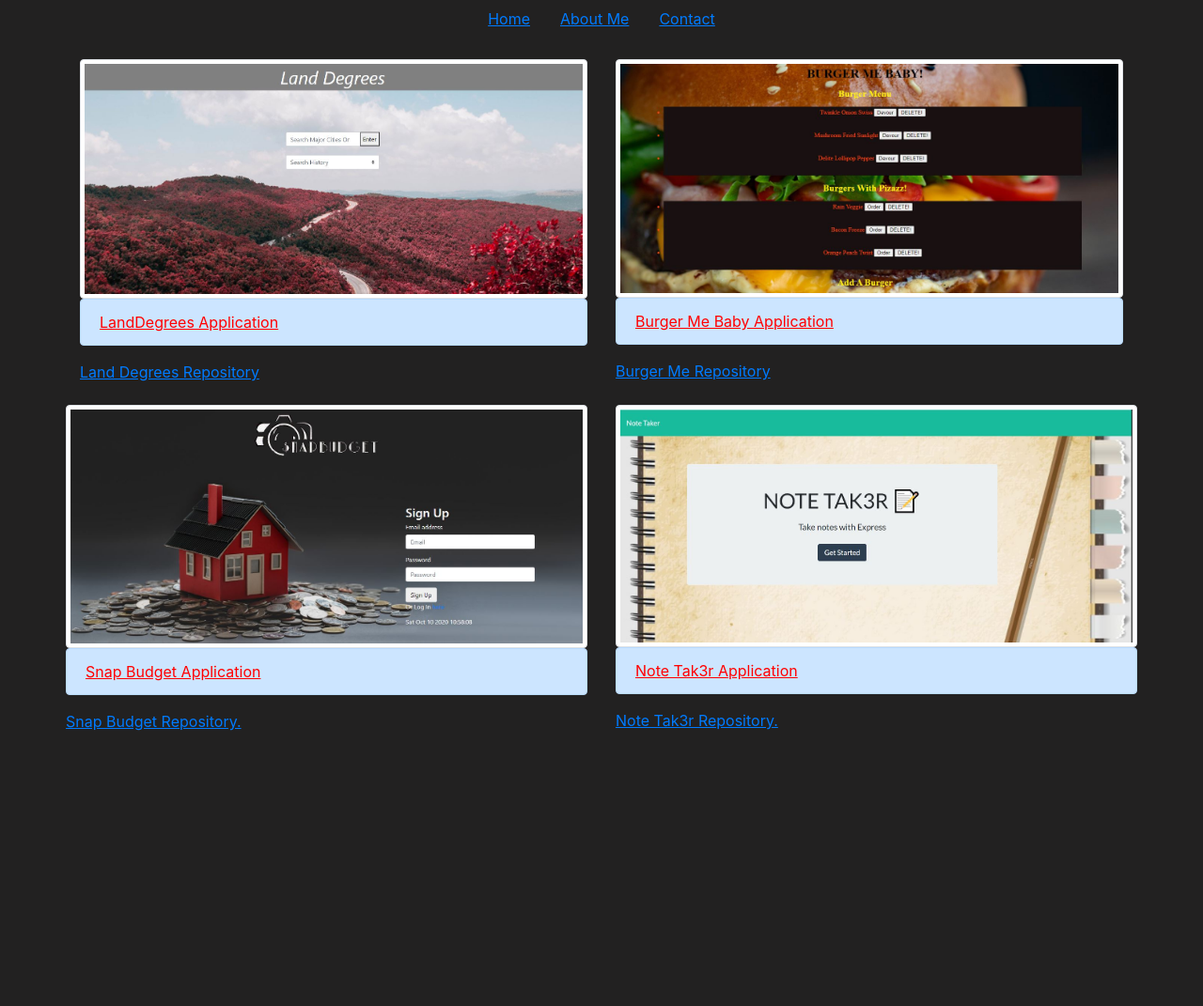
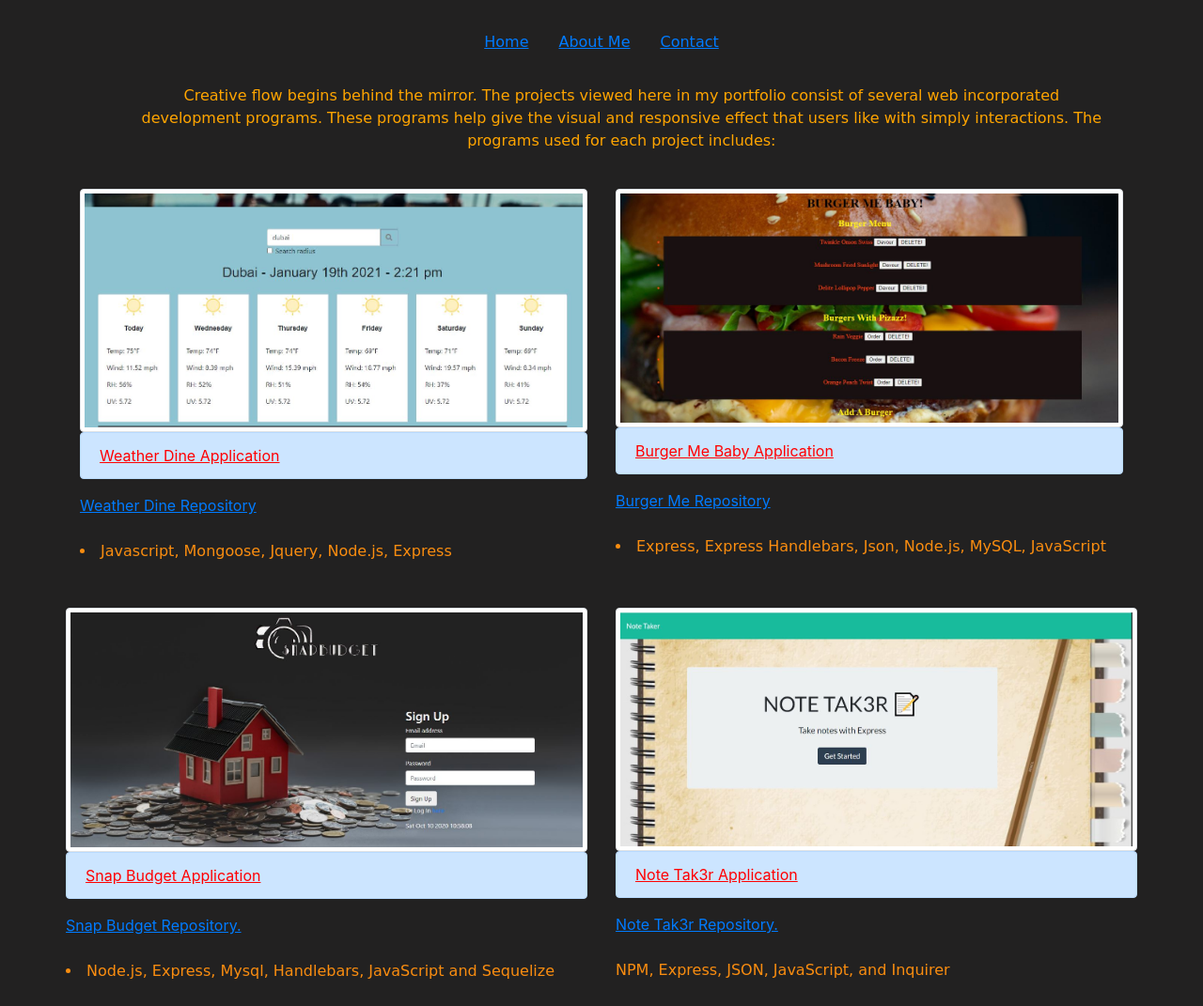
Before and after one commit to nnismithllc/WorkProfile, a PHP site: page /Portfolio.html in a window 1280 px wide. Shown: the whole page at 94% size. Before the commit the page ends 778 px from the top, so only its background shows below. Run offline with PHP 8.4, Linux system fonts and the light colour scheme.

Commit message:
updated repo and data information

```diff
--- a/Portfolio.html
+++ b/Portfolio.html
@@ -10,13 +10,30 @@
     <style>
       body {background-color: rgb(34, 33, 33)
         }
+
       .row {
         margin-top: 23px;
       }
 
       a {
+      text-decoration: underline;
+      }
 
-  text-decoration: underline;
+      p, li {
+
+      font-family: 'Caveat', cursive;
+      color: rgb(250, 141, 16);
+      margin-top: 25px;
+      justify-content: center;
+      align-items: center;
+
+      }
+
+      .pair {
+       display: inline-block;
+       margin: auto;
+       text-align: center;
+
       }
 
    </style>
@@ -39,20 +56,25 @@
  </nav>
 
 <!-- Container Information -->
+<div class="col-10 pair " style="margin-left: 10%;">
+<p style="color: orange;"> Creative flow begins behind the mirror. The projects viewed here in my portfolio consist of several web incorporated development programs. These programs help give the visual and responsive effect that users like with simply interactions. The programs used for each project includes:
+</p>
+</div>
   <div class="container">
       <div class="row">
       <div class="col-md-6 col-xs-6">
-        <img src="stylesheets/Images/LandDegrees.JPG" class="img-responsive img-thumbnail" alt="LandDegree Image">
-        <div class="alert alert-primary" role="alert"><a href="https://nnismithllc.github.io/LandDegrees/"style="color: red"> LandDegrees Application</a></div>
-        <a href="https://github.com/nnismithllc/LandDegrees">Land Degrees Repository</a>
+        <img src="stylesheets/Images/WeatherDine.JPG" class="img-responsive img-thumbnail" alt="LandDegree Image">
+        <div class="alert alert-primary" role="alert"><a href="https://chidinmanze.github.io/project1/"style="color: red">Weather Dine Application</a></div>
+        <a href="https://github.com/chidinmanze/project1">Weather Dine Repository</a>
+        <p> <li>Javascript, Mongoose, Jquery, Node.js, Express</li></p>
 
   </div>
 
-      <div class="col-md-6 col-xl-6">
+      <div class="col-md-6 col-xs-6">
         <img src="stylesheets/Images/Burger.JPG" class="img-responsive img-thumbnail" alt="Burger Image">
         <div class="alert alert-primary" role="alert"> <a href="https://burgermebabydelight.herokuapp.com/"style="color: red">Burger Me Baby Application</a> </div>
         <a href="https://github.com/nnismithllc/EatDaBurger">Burger Me Repository</a>
-
+        <p> <li> Express, Express Handlebars, Json, Node.js, MySQL, JavaScript</li></p>
    </div>
 <br>
   <!-- Row Information -->
@@ -61,7 +83,7 @@
           <img src="stylesheets/Images/snapbudget.JPG" class="img-responsive img-thumbnail" alt="SnapBudget Image">
           <div class="alert alert-primary" role="alert"> <a href="https://mysnapbudget.herokuapp.com/" style="color: red"> Snap Budget Application</a> </div>
           <a href="https://github.com/nnismithllc/EatDaBurger"> Snap Budget Repository.</a>
-
+        <p> <li> Node.js, Express, Mysql, Handlebars, JavaScript and Sequelize </li></p>
     </div>
 
 <!-- Column Information -->
@@ -69,7 +91,10 @@
           <img src="stylesheets/Images/NoteTaker.JPG" class="img-responsive img-thumbnail" alt="Note Taker Image">
           <div class="alert alert-primary" role="alert"> <a href="https://notetak3r.herokuapp.com/" style="color: red"> Note Tak3r Application</a>  </div>
           <a href="https://github.com/nnismithllc/NoteTak3r"> Note Tak3r Repository.</a>
+          <p> NPM, Express, JSON, JavaScript, and Inquirer </p>
     </div>
-
+  </div>
+</div>
+</div>
 </body>
 </html>
--- a/contact.html
+++ b/contact.html
@@ -76,6 +76,7 @@ window.onload = changeImages;
 
 <!-- Body Information and Nav Bar -->
   <body>
+    <p>The projects include a few </p>
      <ul class="nav justify-content-center">
        <li class="nav-item"><a class="nav-link active" href="starter.html" >Home</a>
       </li>
--- a/starter.html
+++ b/starter.html
@@ -12,6 +12,9 @@
     <link href="https://fonts.googleapis.com/css2?family=Antic+Slab&family=Dancing+Script:wght@700&display=swap" rel="stylesheet">
 
     <link href="https://fonts.googleapis.com/css2?family=Dancing+Script:wght@500&family=Satisfy&display=swap" rel="stylesheet">
+
+    <link rel="preconnect" href="https://fonts.gstatic.com">
+    <link href="https://fonts.googleapis.com/css2?family=Caveat&display=swap" rel="stylesheet">
 
 
     <ul class="nav justify-content-center">
```
Also changed, not shown: home.html (+12 -8 lines), stylesheets/css/style.css (+10 -1 lines), stylesheets/Images/WeatherDine.JPG (added).
